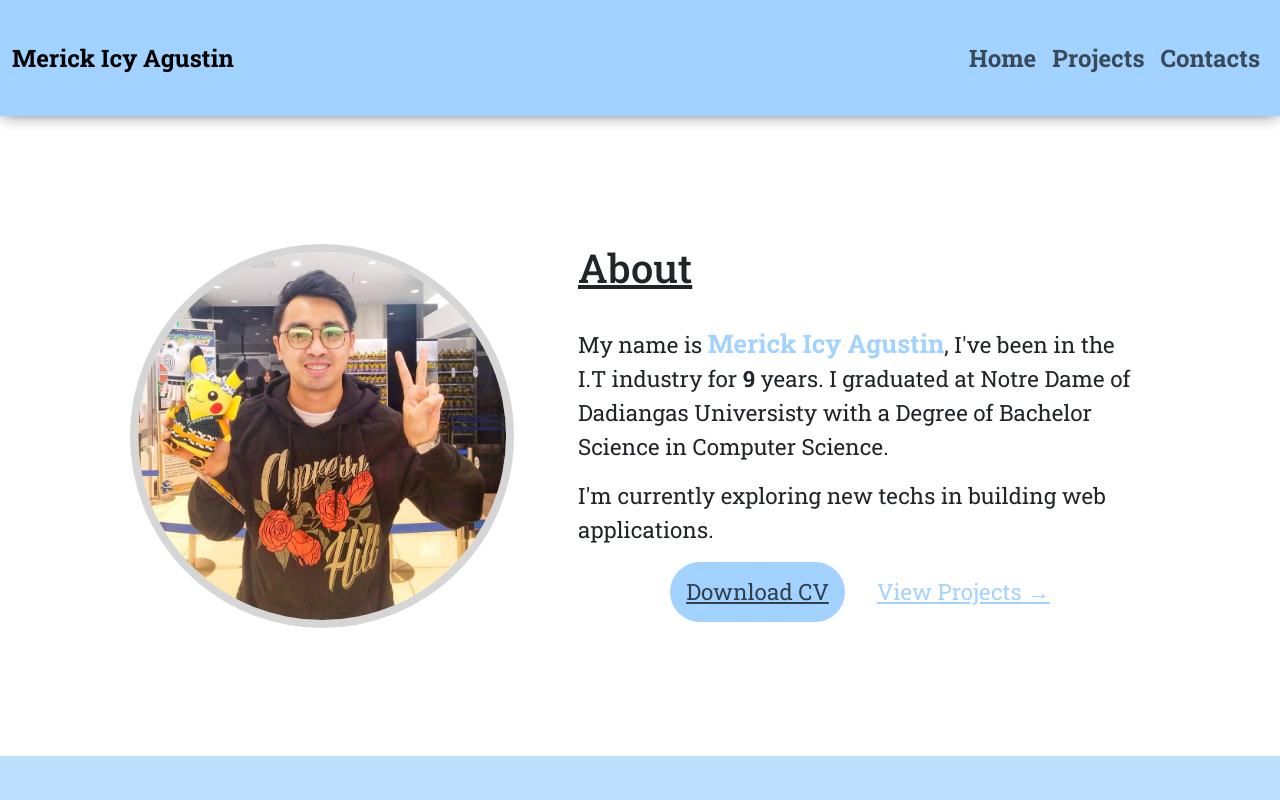
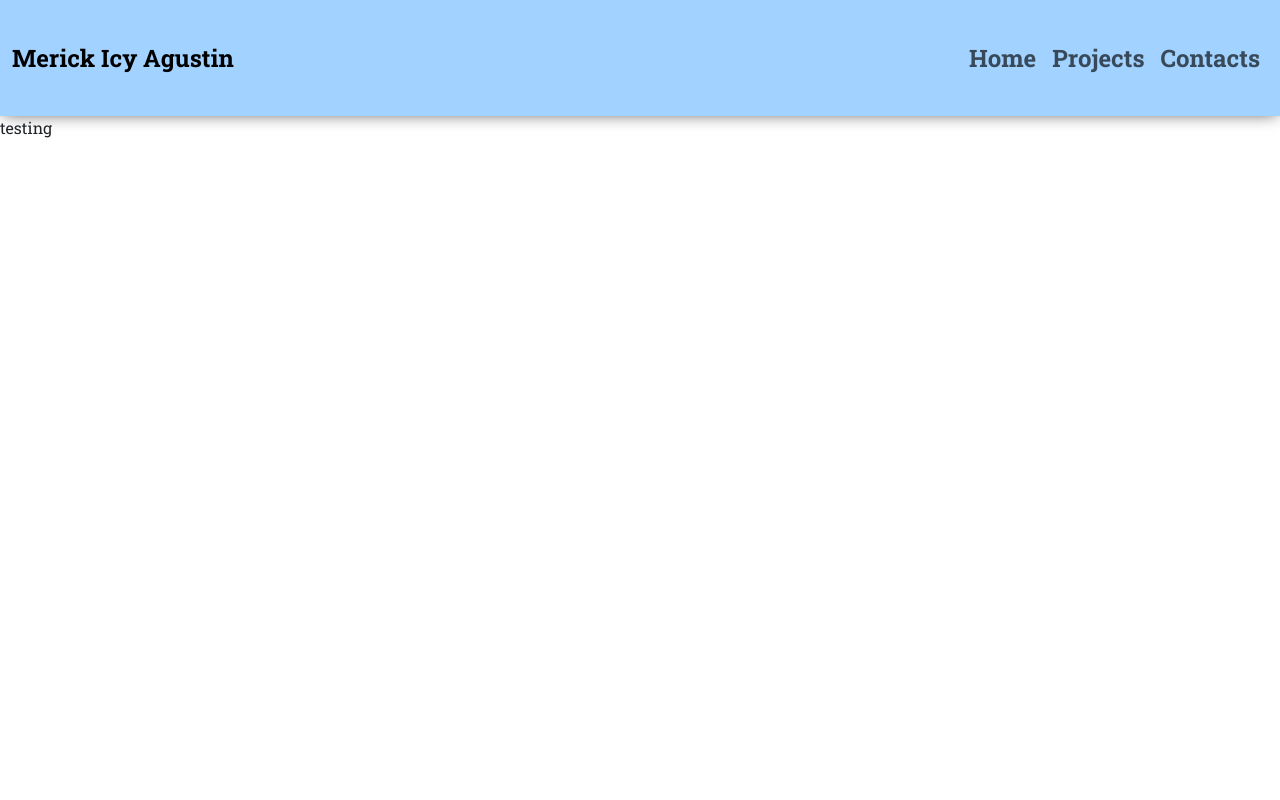
Before and after one commit to merickagustin/my-portfolio, a React (Create React App) app: page /projects in a window 1280 px wide. Shown: the top 800 px of the page. Built offline with nearby package versions, Linux system fonts and the light colour scheme.

Commit message:
Add routing and project page

```diff
--- a/package.json
+++ b/package.json
@@ -9,6 +9,7 @@
     "bootstrap": "^5.3.0-alpha1",
     "react": "^18.2.0",
     "react-dom": "^18.2.0",
+    "react-router-dom": "^6.9.0",
     "react-scripts": "5.0.1",
     "web-vitals": "^2.1.4"
   },
--- a/src/App.js
+++ b/src/App.js
@@ -1,16 +1,24 @@
 import Home from "./components/Home.js";
 import Navbar from "./components/Navbar.js";
+import Projects from "./components/Projects.js";
+import { BrowserRouter, Route, Routes } from "react-router-dom";
 
 function App() {
   return (
+    <BrowserRouter>
       <div className="App">
         <header className="App-header sticky-top">
           <Navbar />
         </header>
         <section>
-        <Home />
+          <Routes>
+            <Route path="/" element={<Home />} />
+            <Route path="/projects" element={<Projects />} />
+            <Route path="/" element={<Home />} />
+          </Routes>
         </section>
       </div>
+    </BrowserRouter>
   );
 }
 
--- a/src/components/Navbar.js
+++ b/src/components/Navbar.js
@@ -1,4 +1,4 @@
-import React from "react";
+import { Link, BrowserRouter } from "react-router-dom";
 
 function Navbar() {
   return (
@@ -24,19 +24,19 @@ function Navbar() {
         >
           <ul className="navbar-nav">
             <li className="nav-item">
-              <a className="nav-link" href="#">
+              <Link to="/" className="nav-link">
                 Home
-              </a>
+              </Link>
             </li>
             <li className="nav-item">
-              <a className="nav-link" href="#">
+              <Link to="/projects" className="nav-link">
                 Projects
-              </a>
+              </Link>
             </li>
             <li className="nav-item">
-              <a className="nav-link" href="#">
+              <Link to="/" className="nav-link">
                 Contacts
-              </a>
+              </Link>
             </li>
           </ul>
         </div>
--- /dev/null
+++ b/src/components/Projects.js
@@ -0,0 +1,5 @@
+function Projects() {
+  return <div>testing</div>;
+}
+
+export default Projects;
--- a/src/index.js
+++ b/src/index.js
@@ -8,6 +8,7 @@ import App from "./App";
 import reportWebVitals from "./reportWebVitals";
 
 const root = ReactDOM.createRoot(document.getElementById("root"));
+
 root.render(
   <React.StrictMode>
     <App />
```
Also changed, not shown: 1 other file (tests, documents, lock files or other folders). Lines whose indentation alone changed are shown as unchanged.
